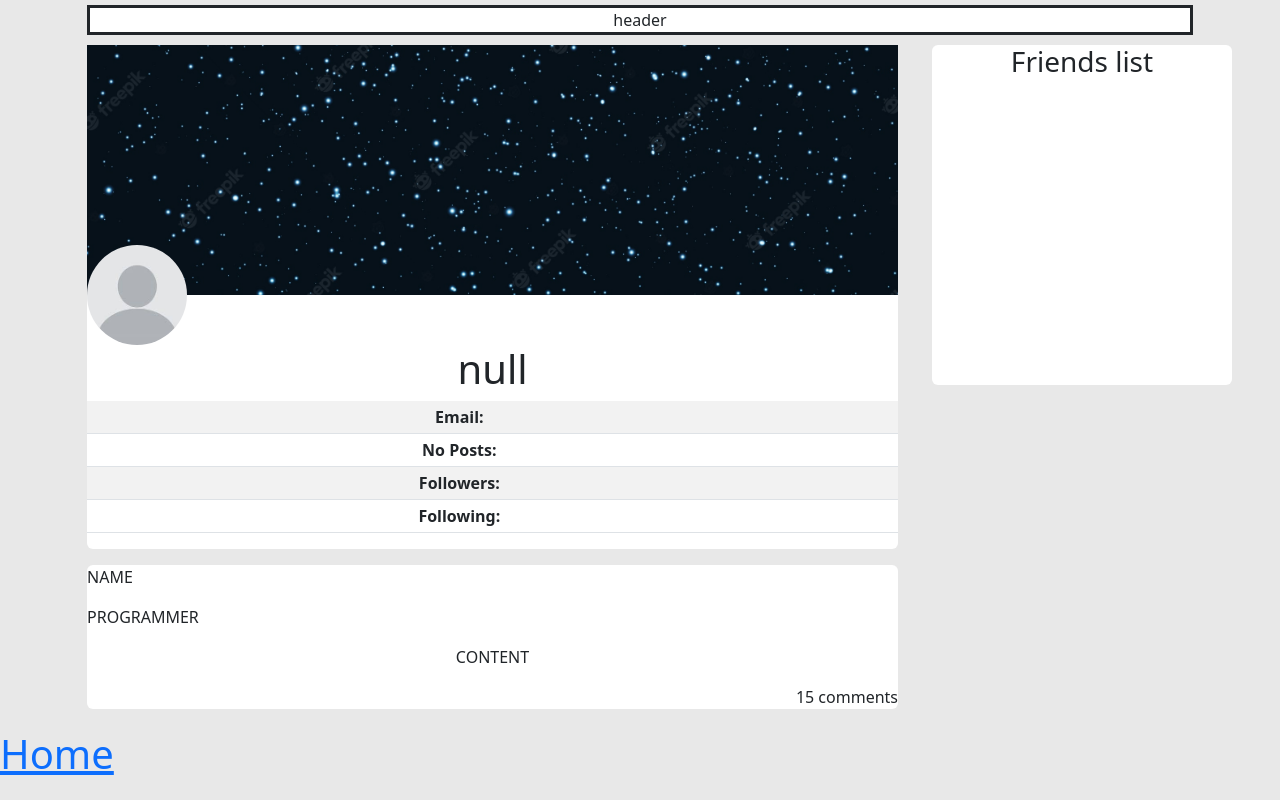
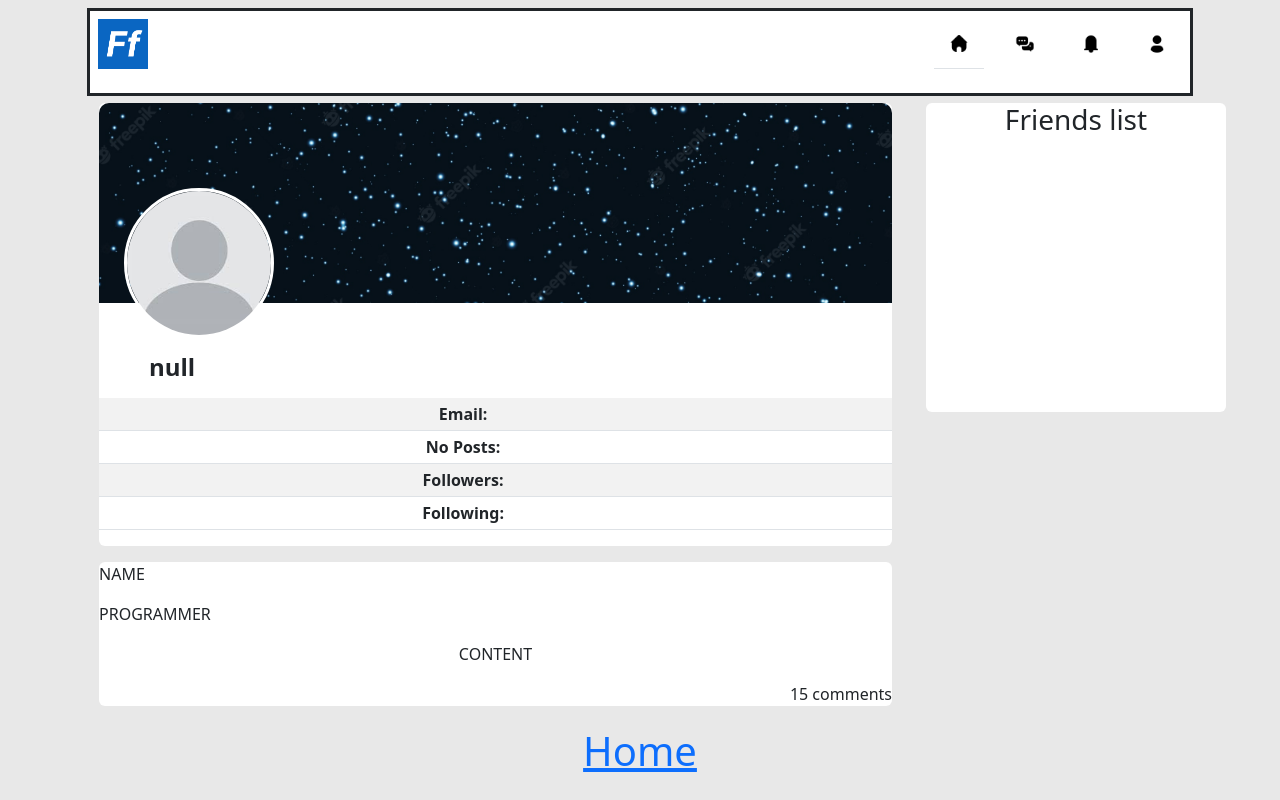
Before and after one commit to Noroff-FED-Campus-Assignments/js2_ca-audunjorgenjs2ca, a website: page profile.html in a window 1280 px wide. Drawn offline with Linux system fonts and the light colour scheme; no server answers.

Commit message:
worked om profile.html

```diff
--- a/profile.html
+++ b/profile.html
@@ -10,15 +10,40 @@
   </head>
   <body>
     <div class="container text-center">
-        <div class="column head">header</div>
-      <div class="row testing">
+      <div class="column head sticky-top">
+        <div class="d-flex justify-content-between bd-highlight mb-3 ">
+          <div class="search-one align-self-center">
+            <div class="me-auto p-2 bd-highlight"><a href="feed.html"><img src="/img/ff-logo.png" id="logo-header"></a>
+          </div>
+          </div>
+          <div class="search-three d-flex">
+            <div class="p-2 bd-highlight">
+            <a href="feed.html"><img class="border-bottom" src="/img/home.png" id="nav-icon" /></a>
+          </div>
+          <div class="p-2 bd-highlight">
+          <img src="/img/chat-bubble.png" id="nav-icon" />
+          </div>
+
+        <div class="p-2 bd-highlight">
+          <img src="/img/bell.png" id="nav-icon" />
+          </div>
+
+        <div class="p-2 bd-highlight">
+          <img src="/img/user-avatar.png" id="nav-icon" />
+          </div>
+          </div>
 
 
+        </div>
+      </div>
+    <div class="container text-center">
+      <div class="row testing">
         <div class="col">
-          <div class="feed-content rounded">
+          <div class="feed-content rounded profile-box">
             <img src="/img/forsidebilde.jpg" id="forsidebilde">
-            <div class="div text-start">
+            <div class="div text-start profile-container">
                  <img class="text-start"src="/img/profile.jfif" id="profile-picture">
+                 <img class="edit_profile no_show" src="/img/pencil.png" alt="">
             </div>
 
             <h1 class="profile_name"></h1>
--- a/script/profile.js
+++ b/script/profile.js
@@ -1,10 +1,13 @@
 const profileName = document.querySelector(".profile_name");
 const friendsContainer = document.querySelector(".friends-container");
 const bioEmail = document.querySelector(".bio_email")
-const bioNoPosts = document.querySelector(".bio_no_posts")
-const bioFollowers = document.querySelector(".bio_followers")
-const bioFollows = document.querySelector(".bio_follows")
+const bioNoPosts = document.querySelector(".bio_no_posts");
+const bioFollowers = document.querySelector(".bio_followers");
+const bioFollows = document.querySelector(".bio_follows");
 const bioTable  = document.querySelector(".bio_table");
+const profilePicture = document.querySelector("#profile-picture");
+const editProfile = document.querySelector(".edit_profile");
+const banner = document.querySelector("#forsidebilde");
 
 
 
@@ -27,6 +30,11 @@
     bioNoPosts.innerHTML = `${results._count.posts}`
     bioFollowers.innerHTML = `${results._count.followers}`
     bioFollows.innerHTML = `${results._count.following}`
+    profilePicture.src = `${results.avatar}`
+    banner.src = `${results.banner}`
+
+
+
 }
 
 getUser();
@@ -51,7 +59,7 @@
         console.log(e)
     }finally{
         const following = document.querySelectorAll(".btn_unfollow");
-        console.log(following)
+        // console.log(following)
         for (let i =0; i < following.length; i++){
             following[i].addEventListener("click", () =>{
             unfollowUser(event.target.id);
@@ -64,16 +72,12 @@
 
 async function unfollowUser (name) {
     try{
-
         const response = await fetch(`https://nf-api.onrender.com/api/v1/social/profiles/${name}/unfollow`,{
             method: "PUT",
             headers: {
                 Authorization: `Bearer ${localStorage.getItem("accessToken")}`
             },
-
         })
-
-
     }catch(e){
         console.log(e)
 
@@ -81,6 +85,14 @@
     finally{
         friendsContainer.innerHTML = "";
         getUserInfo("?_posts=true&_following=true&_followers=true");
-
     }
 }
+
+
+
+profilePicture.addEventListener('mouseover', (event) => {
+    editProfile.classList.remove("no_show");
+});
+profilePicture.addEventListener('mouseout', (event) => {
+    editProfile.classList.add("no_show")
+});
--- a/src/stylesheet.scss
+++ b/src/stylesheet.scss
@@ -1,19 +1,23 @@
 @import "../node_modules/bootstrap/scss/bootstrap.scss";
 
-body, html {
+body,
+html {
 
-    margin:0;
-    padding:0;
+    margin: 0;
+    padding: 0;
     background-color: #E8E8E8;
 }
+
 .col {
 
     margin: 5px;
 }
+
 .test {
     background-color: white;
 
 }
+
 .feed-content {
     background-color: white;
 }
@@ -22,6 +26,7 @@
     background-color: white;
     width: 300px;
 }
+
 .head {
     border: solid;
     background-color: white;
@@ -29,6 +34,7 @@
     z-index: 20;
 
 }
+
 .container {
     margin-top: 0px;
     padding-top: 0px;
@@ -42,21 +48,69 @@
     xl: 1200px,
     xxl: 1400px
 );
+
 #forsidebilde {
     object-fit: cover;
-    height: 40%;
-    max-height: 250px;
+    height: 10%;
+    max-height: 200px;
     width: 100%;
+    border-top-left-radius: 10px;
+    border-top-right-radius: 10px;
 }
+
+.profile_name{
+    display:flex;
+    justify-content: flex-start;
+    position: relative;
+    margin-top:50px;
+}
+.profile_name h1{
+    margin-left: 50px;
+    font-size: 1.5rem;
+    font-weight: bold;
+}
+
+.no_show{
+    display:none;
+}
+
+.edit_profile{
+    width:40px;
+    position:absolute;
+    left:82px;
+    padding: 5px;
+    border-radius:50%;
+    border: solid 2px gray;
+    bottom: -15px;
+}
+
+.profile-container{
+    position: relative;
+    border-radius: 5px;
+}
+
+.profile-box{
+    border-radius: 50px;
+}
+
 #profile-picture {
-    z-index: 10;
-    margin-top: -50px;
-    object-fit: cover;
-    width: 100px;
-    height: 100px;
-    border-radius:50%;
+    border-radius: 50%;
+    position:absolute;
+    max-width:150px;
+    margin-left: 25px;
+    bottom: -35px;
+    border: solid 3px white;
+    cursor: pointer;
+
+    // z-index: 10;
+    // margin-top: -50px;
+    // object-fit: cover;
+    // width: 100px;
+    // height: 100px;
+    // border-radius: 50%;
 
 }
+
 #nav-icon {
     height: 50px;
     width: 50px;
@@ -66,35 +120,44 @@
     object-fit: cover;
     width: 50px;
     height: 50px;
-    border-radius:50%;
+    border-radius: 50%;
 }
+
 .p-feed {
-     margin-top: 0.0em; margin-bottom: 0em;
+    margin-top: 0.0em;
+    margin-bottom: 0em;
 }
+
 #feed-picture {
     max-height: 450px;
     object-fit: cover;
     width: 100%;
 }
+
 #find-friends-picutre {
     object-fit: cover;
     width: 50px;
     height: 50px;
-    border-radius:50%;
+    border-radius: 50%;
 }
+
 .input-post {
     width: 80%;
 }
+
 #input-post {
     width: 100%;
 }
+
 .find-friends {
     border: solid;
     height: 70px;
 }
+
 .find-friends p {
     font-size: 12px;
 }
+
 .p-2 {
     margin-top: 0;
 }
@@ -102,26 +165,27 @@
 .post-comment {
     background-color: #ECECEC;
 }
+
 .username {
     display: none;
 }
 
-.remove_btn{
-    display:none
+.remove_btn {
+    display: none
 }
 
-.acc_created_success{
-    color:white;
+.acc_created_success {
+    color: white;
 
 }
 
-.bg-danger{
+.bg-danger {
     margin: 10px;
-    color:white;
+    color: white;
 
 }
 
-.bg-danger > *{
+.bg-danger>* {
     font-size: 1rem;
 }
 
@@ -129,8 +193,6 @@
     height: 50px;
     width: 50px;
 }
-=======
-
 
 .container-search {
     display: none;
@@ -143,21 +205,23 @@
 
     padding: 15px;
     max-height: 600px;
-    overflow-y:scroll;
-
-
-
+    overflow-y: scroll;
 
 }
 
 
 
 
-@media screen and (min-width: 800px){
-    .sticky-top { top: 0.5em; }
-.positioning {top: 103px;
+@media screen and (min-width: 800px) {
+    .sticky-top {
+        top: 0.5em;
+    }
+
+    .positioning {
+        top: 103px;
     }
 }
+
 @media screen and (max-width: 990px) {
     .testing {
         display: flex;
```
Also changed, not shown: css/stylesheet.css, img/pencil.png (added), 3 other files. Lines whose indentation alone changed are shown as unchanged.
